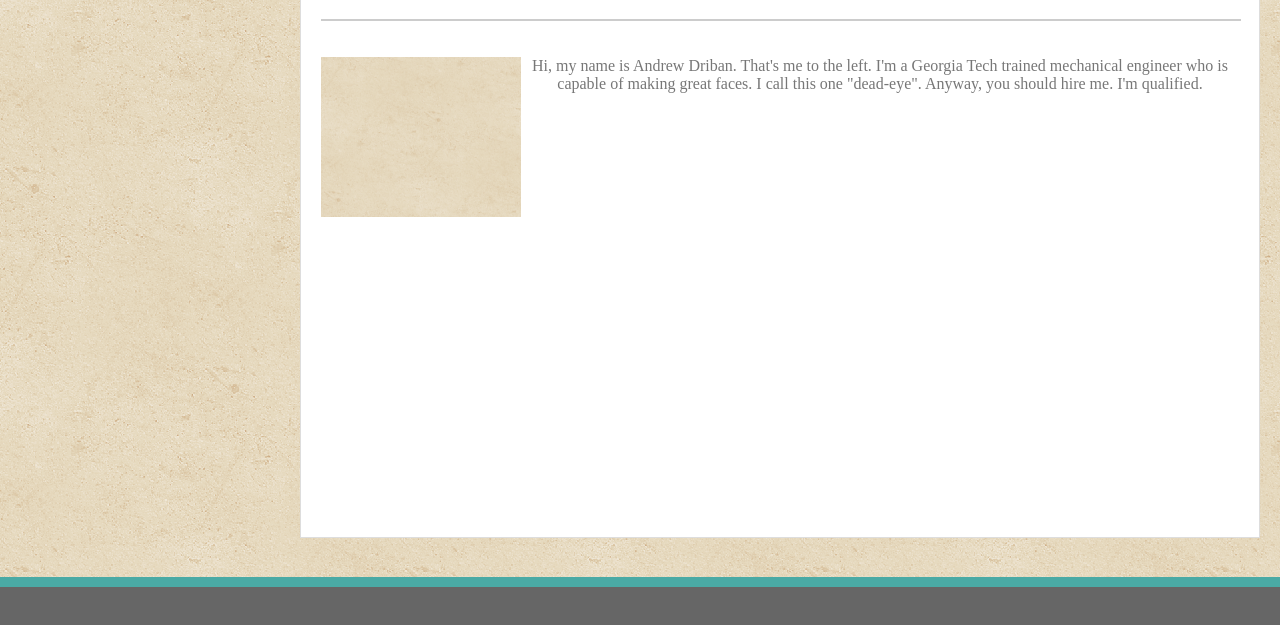
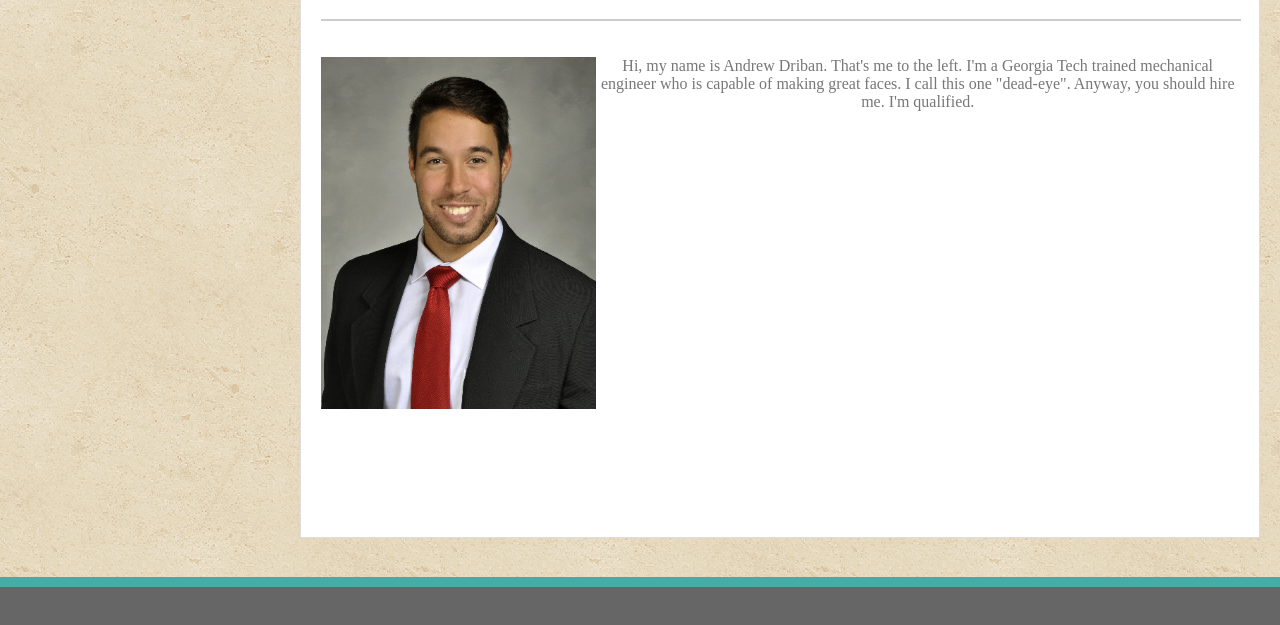
Before and after one commit to adriban3/Basic-Portfolio, a plain HTML site: page index.html in a window 1280 px wide. Shown: the part 169-794 px from the top of the page. Drawn offline with Linux system fonts and the light colour scheme.

Commit message:
need to reconcile reset.css still

```diff
--- a/assets/css/style.css
+++ b/assets/css/style.css
@@ -106,8 +106,8 @@ h1 {
 
 .profileImg {
     float: left;
-    width: 200px;
-    height: 160px;
+    width: 30%;
+    height: 30%;
 }
 
 footer {
--- a/index.html
+++ b/index.html
@@ -3,6 +3,7 @@
     <head>
         <meta charset="UTF-8">
         <title>Andrew Driban</title>
+        <!-- <link rel="stylesheet" type="text/css" href="assets/css/reset.css"> -->
         <link rel="stylesheet" type="text/css" href="assets/css/style.css">
     </head>
     <body>
@@ -14,7 +15,7 @@
         <div class="subHeads">
             <h1>About Me</h1>
             <h2 class="line"></h2>
-            <p class="paragraph"><img class="profileImg" src="assets/images/vintage-concrete.png" alt="Glory">
+            <p class="paragraph"><img class="profileImg" src="assets/images/me.jpg" alt="Beauty">
             Hi, my name is Andrew Driban.  That's me to the left.  I'm a Georgia Tech trained mechanical engineer who is capable of making great faces.
             I call this one "dead-eye".  Anyway, you should hire me.  I'm qualified.</p>
         </div>
```
Also changed, not shown: contact.html (+1 -0 lines), portfolio.html (+1 -0 lines), assets/images/me.jpg (added).
